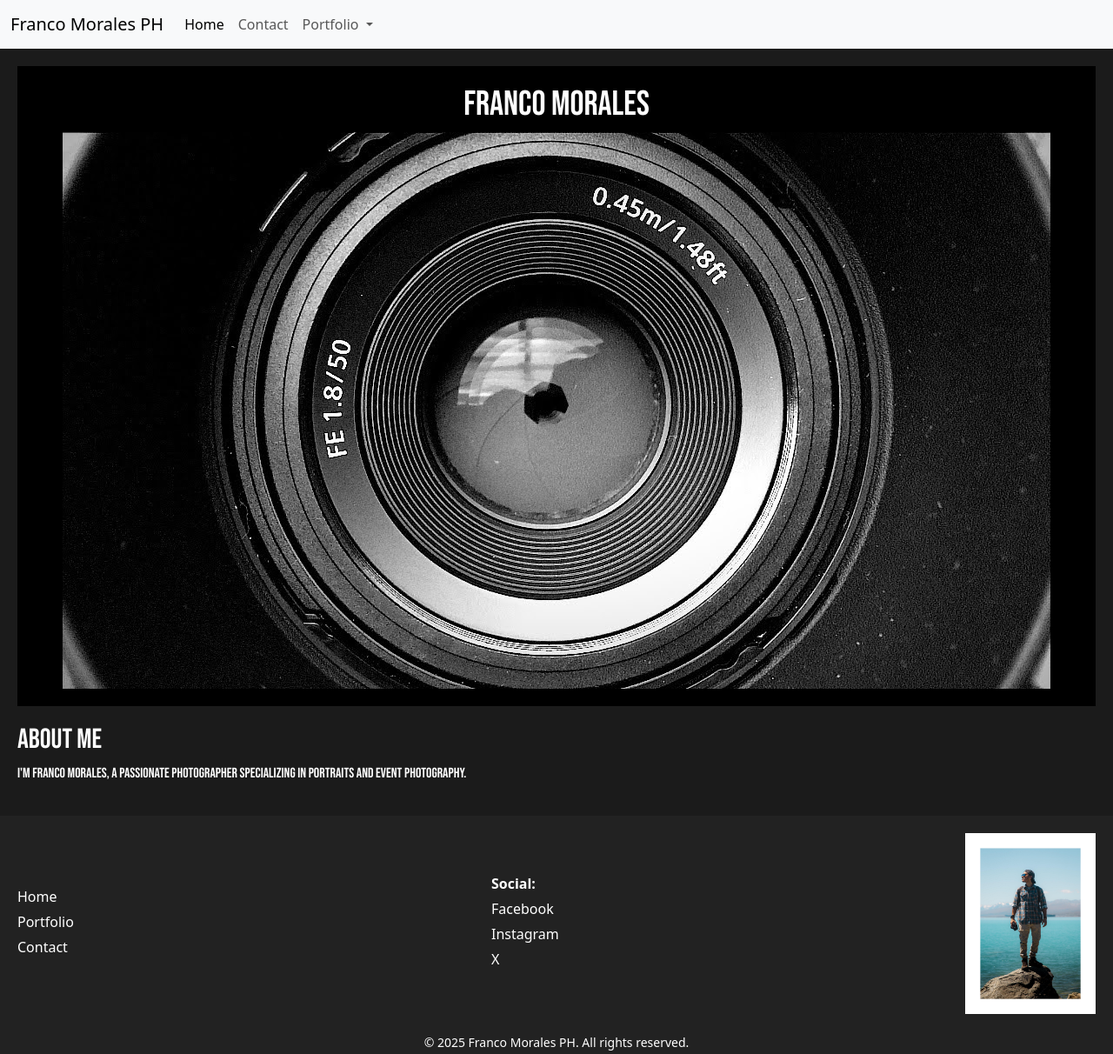
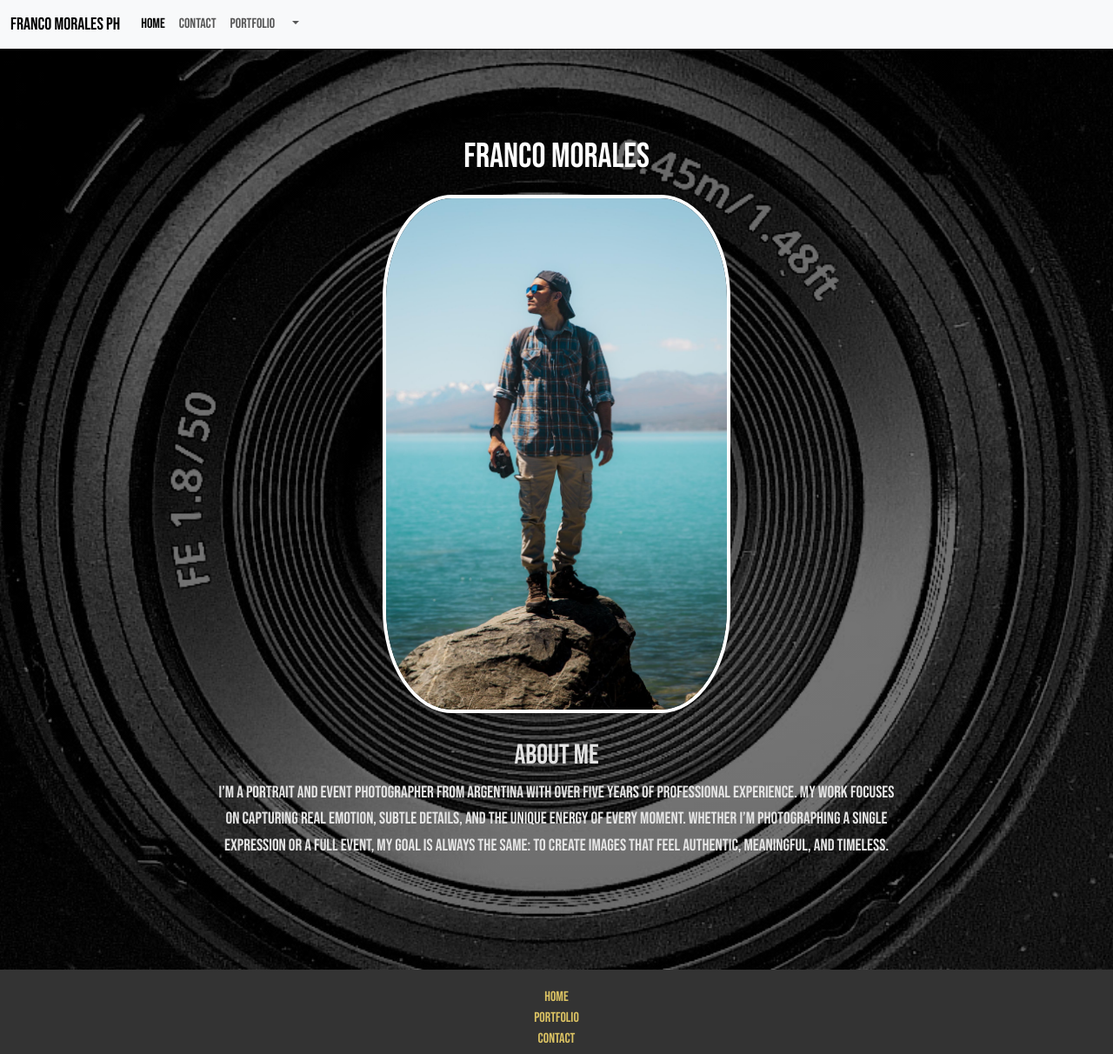
Before and after one commit to francomorales28/coderproyect, a website: page index.html in a window 1280 px wide. Shown: the top 1212 px of the page at 87% size. Drawn offline with nearby package versions, Linux system fonts and the light colour scheme.

Commit message:
Sass aplicado y algunas correciones en el html echas

```diff
--- a/index.html
+++ b/index.html
@@ -13,10 +13,11 @@
 <body>
     <!--Header section-->
     <header>
+
         <!--Nav menu-->
         <nav class="navbar navbar-expand-lg bg-body-tertiary">
             <div class="container-fluid">
-                <a class="navbar-brand" href="./pages/portfolio.html">Franco Morales PH</a>
+                <a class="navbar-brand" href="#">Franco Morales PH</a>
                 <button class="navbar-toggler" type="button" data-bs-toggle="collapse"
                     data-bs-target="#navbarNavDropdown" aria-controls="navbarNavDropdown" aria-expanded="false"
                     aria-label="Toggle navigation">
@@ -30,10 +31,10 @@
                         <li class="nav-item">
                             <a class="nav-link" href="./pages/contact.html">Contact</a>
                         </li>
-                        <li class="nav-item dropdown">
+                        <li class="nav-item dropdown d-flex align-items-center">
+                            <a class="nav-link" href="./pages/portfolio.html">Portfolio</a>
                             <a class="nav-link dropdown-toggle" href="./pages/portfolio.html" role="button"
                                 data-bs-toggle="dropdown" aria-expanded="false">
-                                Portfolio
                             </a>
                             <ul class="dropdown-menu">
                                 <li><a class="dropdown-item" href="./pages/portraits.html">Portraits</a></li>
@@ -47,16 +48,22 @@
     </header>
 
     <!--Main Section-->
-    <main>
+    <main class="home-main">
         <div class="header-main">
             <h1>Franco Morales</h1>
-            <img src="./assets/camera.jpg" alt="fotoPrincipal">
+        </div>
+
+        <div class="franco-picture">
+            <img src="./assets/franco-picture.JPG" alt="Foto de Franco Morales">
         </div>
 
         <!--About Me-->
         <section class="about-me">
             <h2>About Me</h2>
-            <p>I'm Franco Morales, a passionate photographer specializing in portraits and event photography.</p>
+            <p>I’m a portrait and event photographer from Argentina with over five years of professional experience.
+                My work focuses on capturing real emotion, subtle details, and the unique energy of every moment.
+                Whether I’m photographing a single expression or a full event, my goal is always the same: to create
+                images that feel authentic, meaningful, and timeless.</p>
         </section>
     </main>
 
--- /dev/null
+++ b/styles/_contact.scss
@@ -0,0 +1,13 @@
+@use 'mixin';
+
+.contact-main {
+   @include mixin.background-image;
+    text-align: center;
+    color: white;
+    padding: 100px 0;
+
+}
+
+.mb-3 {
+    background-color: #31313154;
+}
--- /dev/null
+++ b/styles/_eventsandportraits.scss
@@ -0,0 +1,16 @@
+@use 'mixin';
+
+.contact-main {
+   @include mixin.background-image;
+    text-align: center;
+    color: white;
+    padding: 100px 0;
+
+}
+
+.back-button a {
+    text-decoration: none;
+    color: black;
+    margin-top: 20px;
+    margin-left: 20px;
+}
--- /dev/null
+++ b/styles/_footer.scss
@@ -0,0 +1,54 @@
+@mixin footer-styles {
+    background-color: #333;
+    color: white;
+    text-align: center;
+    padding: 20px 0;
+    display: grid;
+    grid-template-areas:
+        'links'
+        'social'
+        'image'
+        'credit';
+    gap: 10px;
+
+    .nav-footer {
+        grid-area: links;
+    }
+
+    .social{
+        grid-area: social;
+    }
+
+    .footerimg {
+        grid-area: image;
+    }
+
+    .copy{
+        grid-area: credit;
+        font-size: 0.8em;
+    }
+
+    a {
+        color: #dcc363;
+        text-decoration: none;
+
+        &:hover {
+            text-decoration: underline;
+        }
+    }
+
+    ul {
+        list-style: none;
+        padding: 0;
+        margin: 0;
+    }
+
+    .footerimg {
+        width: 150px;
+        height: auto;
+    }
+}
+
+.footer {
+    @include footer-styles;
+}
--- /dev/null
+++ b/styles/_home.scss
@@ -0,0 +1,30 @@
+@use 'mixin';
+
+.home-main {
+   @include mixin.background-image;
+    text-align: center;
+    color: white;
+    padding: 100px 0;
+}
+
+.franco-picture {
+    text-align: center;
+    margin: 20px 0;
+
+    img {
+        width: 400px;
+        height: auto;
+        border-radius: 20%;
+        border: 4px solid #fff;
+        box-shadow: 0 4px 8px rgba(0, 0, 0, 0.1);
+    }
+}
+
+.about-me {
+    max-width: 800px;
+    margin: 0 auto;
+    padding: 10px;
+    font-size: 1.2em;
+    line-height: 1.6;
+    color: #e4e4e4;
+}
--- /dev/null
+++ b/styles/_media.scss
@@ -0,0 +1,7 @@
+
+@media (min-width:768px) {
+    .footer{
+        display: grid;
+
+    }
+}
--- /dev/null
+++ b/styles/_mixin.scss
@@ -0,0 +1,8 @@
+@mixin background-image {
+    background-image: linear-gradient(#00000091, #00000088), url('../assets/camera.jpg');
+    background: {
+        size: cover;
+        position: center;
+        repeat: no-repeat;
+    }
+};
--- /dev/null
+++ b/styles/_portfolio.scss
@@ -0,0 +1,21 @@
+@use 'mixin';
+
+.portfolio-section {
+    @include mixin.background-image;
+    background-color: #000000;
+    color: #ffffff;
+    text-align: center;
+}
+
+.card-body {
+    a {
+    text-decoration: none;
+    color: black;
+    }
+}
+
+.card:hover {
+    box-shadow: 0 4px 8px rgba(0, 0, 0, 0.2);
+    transform: translateY(-5px);
+    transition: all 0.3s ease;
+}
--- /dev/null
+++ b/styles/styles.scss
@@ -0,0 +1,19 @@
+@use 'header';
+@use 'footer';
+@use 'home';
+@use 'contact';
+@use 'eventsandportraits';
+@use 'portfolio';
+@use 'media';
+
+
+@import url('https://fonts.googleapis.com/css2?family=Bebas+Neue&family=PT+Serif:ital,wght@0,400;0,700;1,400;1,700&display=swap');
+
+body {
+    font-family: "Bebas Neue", sans-serif;
+    font-weight: 400;
+    font-style: normal;
+    margin: 0;
+    padding: 0;
+    box-sizing: border-box;
+}
```
Also changed, not shown: pages/contact.html (+8 -10 lines), pages/events.html (+9 -14 lines), pages/portfolio.html (+13 -10 lines), pages/portraits.html (+9 -14 lines), assets/franco-picture.JPG (added), styles/_header.scss (added), styles/styles.css, 1 other file.
